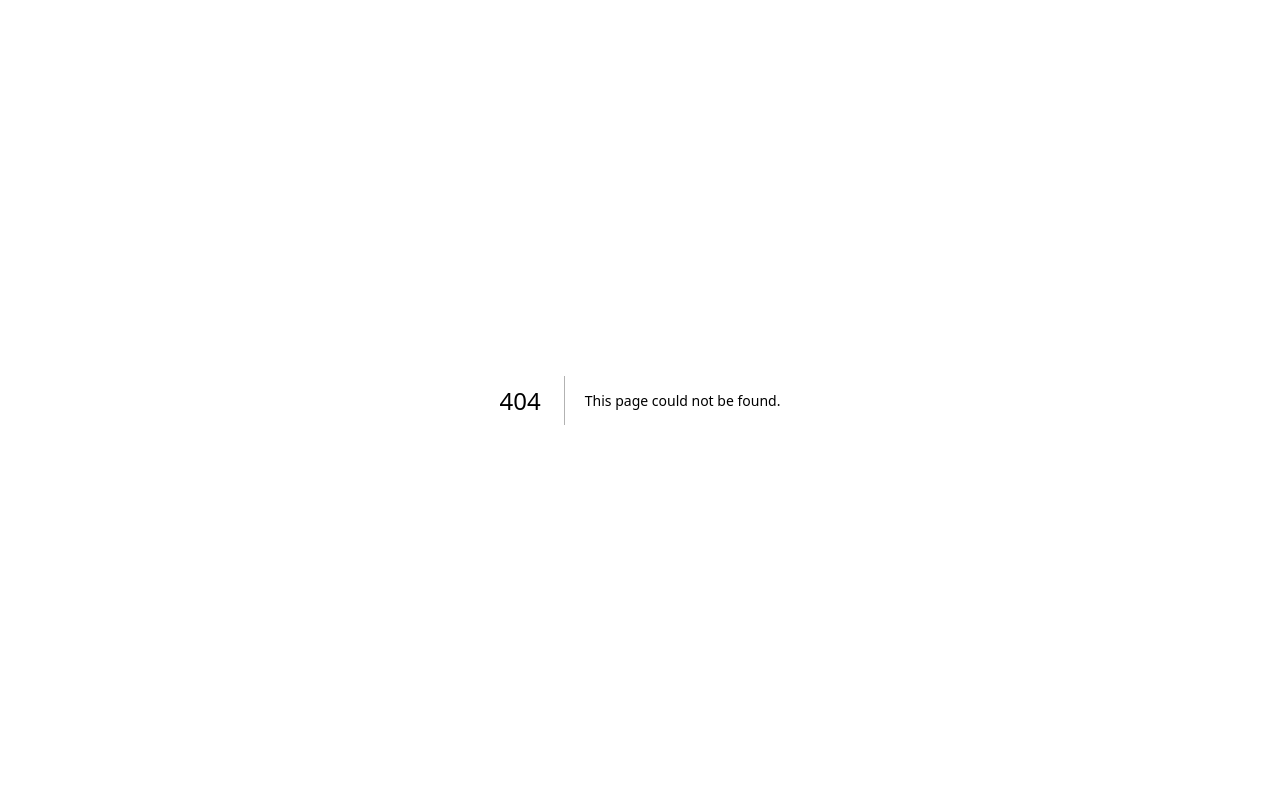
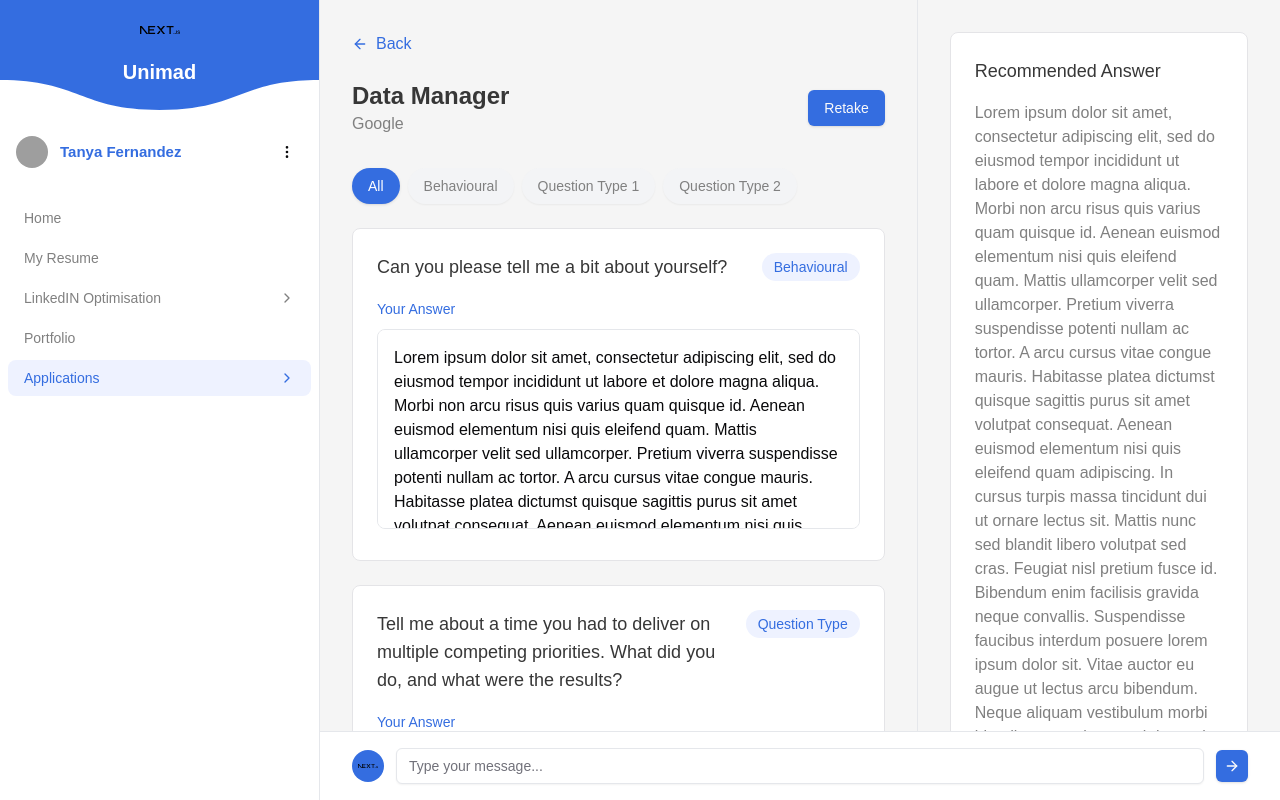
Before and after one commit to royaals/interview-prep, a Next.js app: page /uniboard/applications/interview-prep/questions in a window 1280 px wide. Before the commit this address had no page. Built offline with nearby package versions, Linux system fonts and the light colour scheme; grey boxes are pictures that could not be loaded.

Commit message:
add questions page

```diff
--- /dev/null
+++ b/app/uniboard/applications/interview-prep/questions/page.tsx
@@ -0,0 +1,124 @@
+"use client"
+
+import { useState } from "react"
+import { Button } from "@/components/ui/button"
+import { ArrowLeft, GraduationCap } from "lucide-react"
+import Link from "next/link"
+import { ChatInput } from "@/components/ChatInput"
+
+const questionTypes = ["All", "Behavioural", "Question Type 1", "Question Type 2"]
+
+const questions = [
+  {
+    id: 1,
+    text: "Can you please tell me a bit about yourself?",
+    type: "Behavioural",
+    answer:
+      "Lorem ipsum dolor sit amet, consectetur adipiscing elit, sed do eiusmod tempor incididunt ut labore et dolore magna aliqua. Morbi non arcu risus quis varius quam quisque id. Aenean euismod elementum nisi quis eleifend quam. Mattis ullamcorper velit sed ullamcorper. Pretium viverra suspendisse potenti nullam ac tortor. A arcu cursus vitae congue mauris. Habitasse platea dictumst quisque sagittis purus sit amet volutpat consequat. Aenean euismod elementum nisi quis eleifend quam adipiscing. In cursus turpis massa tincidunt dui ut ornare lectus sit. Mattis nunc sed blandit libero volutpat sed cras. Feugiat nisl pretium fusce id. Bibendum enim facilisis gravida neque convallis. Suspendisse faucibus interdum posuere lorem ipsum dolor sit. Vitae auctor eu augue ut lectus arcu bibendum. Neque aliquam vestibulum morbi blandit cursus risus at ultrices mi. Ut tristique et egestas quis ipsum suspendisse. Tincidunt tortor aliquam nulla facilisi cras fermentum. Aliquet nibh praesent tristique magna sit amet. Odio euismod lacinia at quis risus sed vulputate odio ut.",
+  },
+  {
+    id: 2,
+    text: "Tell me about a time you had to deliver on multiple competing priorities. What did you do, and what were the results?",
+    type: "Question Type",
+    answer: "euismod elementum nisi quis eleifend quam. Mattis ullamcorper velit sed ullamcorper.",
+  },
+]
+
+export default function QuestionsPage() {
+  const [selectedType, setSelectedType] = useState("All")
+
+  return (
+    <div className="flex-1 min-h-screen">
+      <div className="flex">
+        {/* Questions Section */}
+        <div className="flex-[2] border-r border-[#E5E7EB]">
+          <div className="p-8">
+            {/* Header */}
+            <div className="mb-8">
+              <Link
+                href="/uniboard/applications/interview-prep"
+                className="inline-flex items-center text-[#346DE0] mb-6 hover:underline"
+              >
+                <ArrowLeft className="h-4 w-4 mr-2" />
+                Back
+              </Link>
+              <div className="flex items-center justify-between">
+                <div>
+                  <h1 className="text-2xl font-semibold text-[#373737]">Data Manager</h1>
+                  <p className="text-[#808080]">Google</p>
+                </div>
+                <Button className="bg-[#346DE0] hover:bg-[#346DE0]/90">Retake</Button>
+              </div>
+            </div>
+
+            {/* Question Type Filters */}
+            <div className="flex gap-2 mb-6">
+              {questionTypes.map((type) => (
+                <Button
+                  key={type}
+                  variant={selectedType === type ? "default" : "secondary"}
+                  className={`rounded-full px-4 py-2 text-sm ${
+                    selectedType === type ? "bg-[#346DE0] text-white" : "bg-[#F3F4F6] text-[#808080]"
+                  }`}
+                  onClick={() => setSelectedType(type)}
+                >
+                  {type}
+                </Button>
+              ))}
+            </div>
+
+            {/* Questions */}
+            <div className="space-y-6">
+              {questions.map((question) => (
+                <div key={question.id} className="border rounded-lg p-6 bg-white space-y-4">
+                  <div className="flex justify-between items-start gap-4">
+                    <h3 className="text-lg font-medium text-[#373737]">{question.text}</h3>
+                    <span className="px-3 py-1 bg-[#EEF2FF] text-[#346DE0] text-sm rounded-full whitespace-nowrap">
+                      {question.type}
+                    </span>
+                  </div>
+                  <div className="space-y-2">
+                    <label className="text-sm text-[#346DE0] font-medium">Your Answer</label>
+                    <textarea
+                      className="w-full min-h-[200px] p-4 rounded-lg border border-[#E5E7EB] resize-none focus:ring-2 focus:ring-[#346DE0] focus:border-transparent"
+                      defaultValue={question.answer}
+                    />
+                  </div>
+                </div>
+              ))}
+            </div>
+          </div>
+        </div>
+
+        {/* Recommendation Panel */}
+        <div className="flex-1 p-8">
+          <div className="sticky top-8">
+            <div className="border rounded-lg p-6 bg-white">
+              <div className="mb-4">
+                <h3 className="text-lg font-medium text-[#373737]">Recommended Answer</h3>
+              </div>
+              <p className="text-[#808080] mb-6">
+                Lorem ipsum dolor sit amet, consectetur adipiscing elit, sed do eiusmod tempor incididunt ut labore et
+                dolore magna aliqua. Morbi non arcu risus quis varius quam quisque id. Aenean euismod elementum nisi
+                quis eleifend quam. Mattis ullamcorper velit sed ullamcorper. Pretium viverra suspendisse potenti nullam
+                ac tortor. A arcu cursus vitae congue mauris. Habitasse platea dictumst quisque sagittis purus sit amet
+                volutpat consequat. Aenean euismod elementum nisi quis eleifend quam adipiscing. In cursus turpis massa
+                tincidunt dui ut ornare lectus sit. Mattis nunc sed blandit libero volutpat sed cras. Feugiat nisl
+                pretium fusce id. Bibendum enim facilisis gravida neque convallis. Suspendisse faucibus interdum posuere
+                lorem ipsum dolor sit. Vitae auctor eu augue ut lectus arcu bibendum. Neque aliquam vestibulum morbi
+                blandit cursus risus at ultrices mi. Ut tristique et egestas quis ipsum suspendisse. Tincidunt tortor
+                aliquam nulla facilisi cras fermentum. Aliquet nibh praesent tristique magna sit amet. Odio euismod
+                lacinia at quis risus sed vulputate odio ut.
+              </p>
+              <Button className="w-full bg-[#346DE0] hover:bg-[#346DE0]/90">
+                <GraduationCap className="h-4 w-4 mr-2" />
+                Generate another
+              </Button>
+            </div>
+          </div>
+        </div>
+      </div>
+      <ChatInput />
+    </div>
+  )
+}
```
